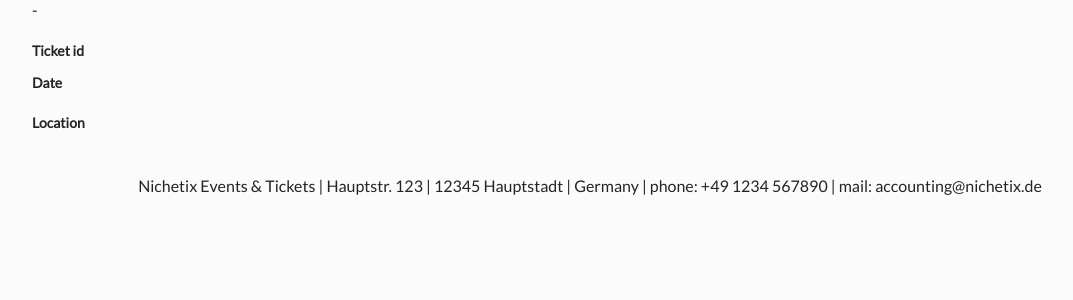
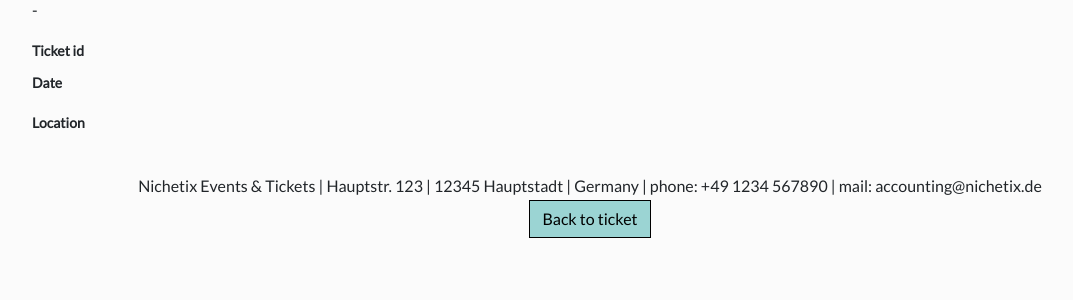
Before and after one commit to Code-Institute-Submissions/apometricsTK-ci_ms4_nichetix_OctResub, a Django app: template nichetix/tickets/templates/tickets/ticket_print.html in a window 1280 px wide. Shown: the part 223-523 px from the top of the page, without its empty margins (50-1123 px from the left). Run offline with Django 3.2, Linux system fonts and the light colour scheme; the template is opened without the code that fills it, so the values that code supplies are empty; some libraries are stand-ins or nearby versions.

Commit message:
Add: Back button to print views

```diff
--- a/nichetix/checkout/templates/checkout/checkout_order_invoice.html
+++ b/nichetix/checkout/templates/checkout/checkout_order_invoice.html
@@ -114,6 +114,12 @@
     </aside>
 </section>
 
+<div class="back-print text-center">
+    <a href="{% url "checkout:order" object.slug %}" class="btn btn-nichetix">
+        Back to order
+    </a>
+</div>
+
 {% endblock content %}
 
 {% block postloadjs %}
--- a/nichetix/static/css/print.css
+++ b/nichetix/static/css/print.css
@@ -6,7 +6,8 @@
   header,
   footer,
   div.toast,
-  button {
+  button,
+  a {
     display: none !important;
   }
 
--- a/nichetix/tickets/templates/tickets/ticket_print.html
+++ b/nichetix/tickets/templates/tickets/ticket_print.html
@@ -89,6 +89,12 @@
     </aside>
 </section>
 
+<div class="back-print text-center">
+    <a href="{% url "tickets:ticket-detail" object.slug %}" class="btn btn-nichetix">
+        Back to ticket
+    </a>
+</div>
+
 {% endblock content %}
 
 {% block postloadjs %}
```
